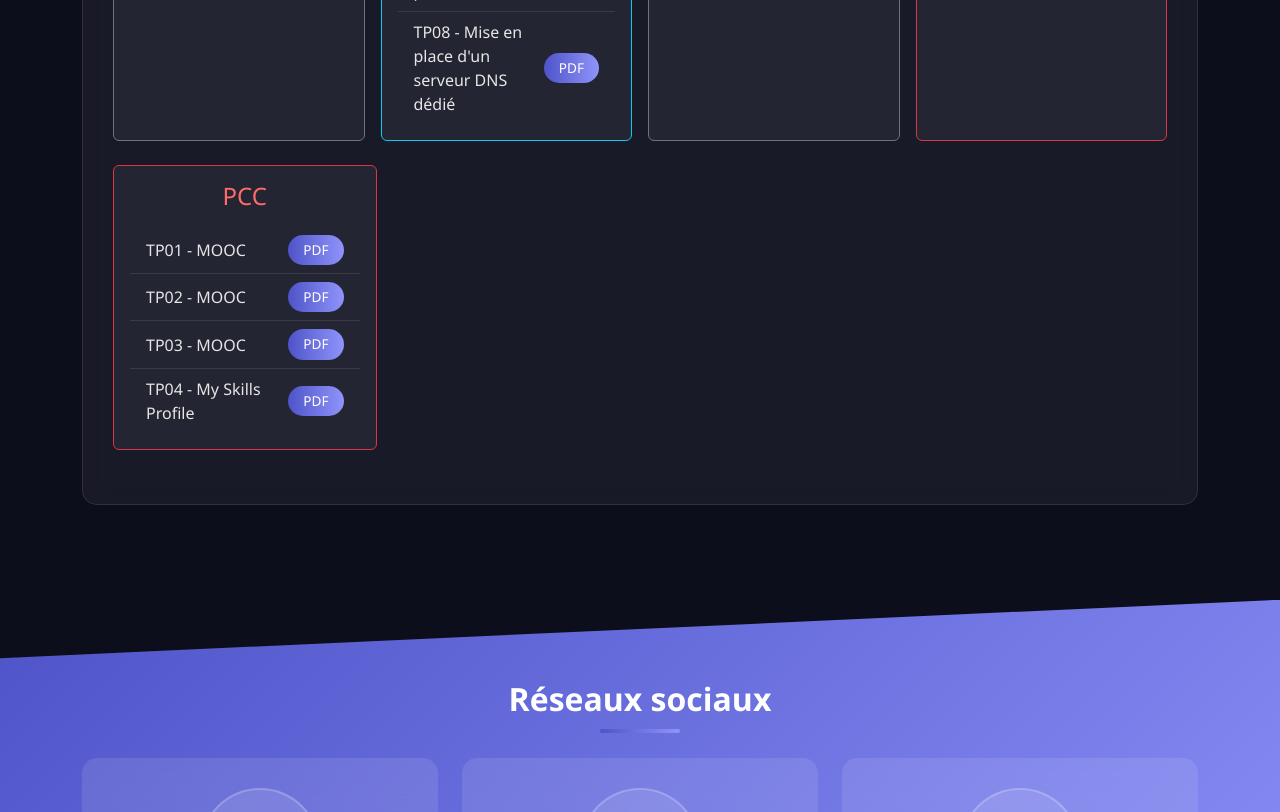
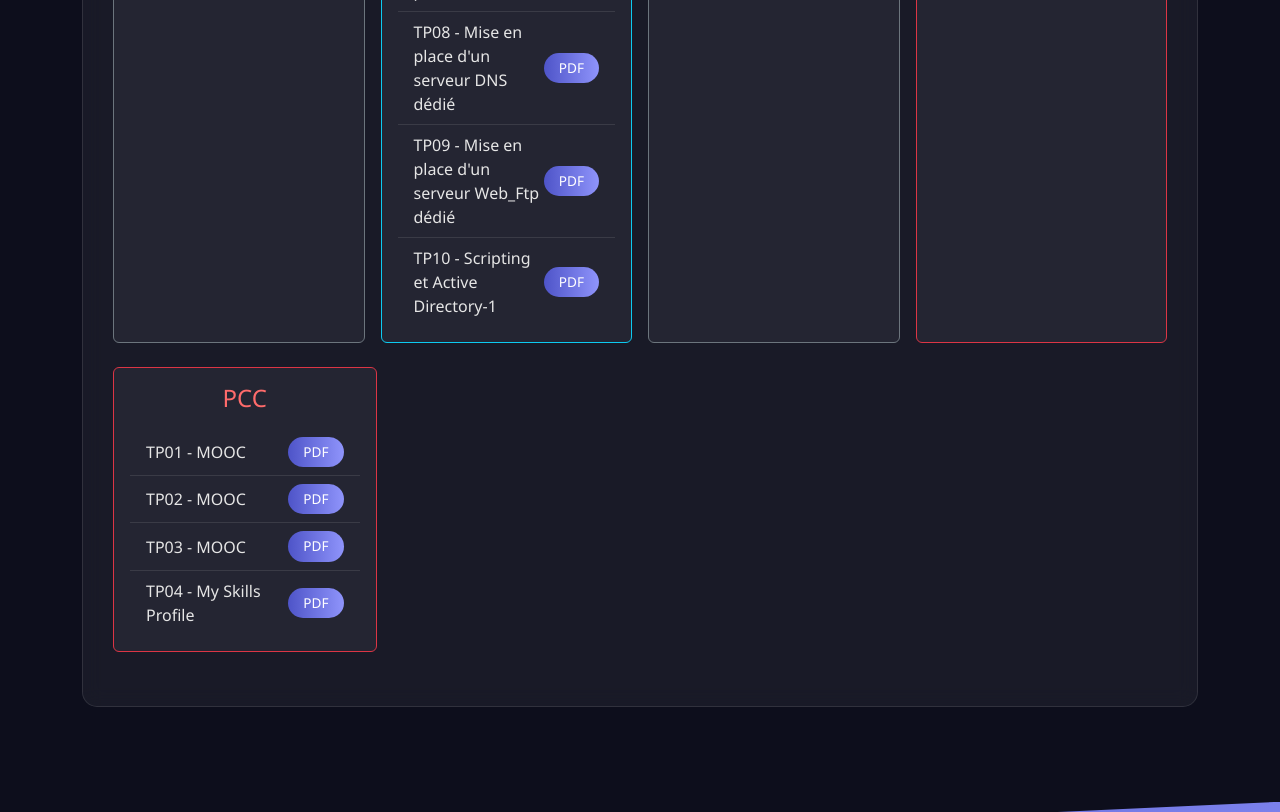
Before and after one commit to NathannMrts/My_portfolio, a plain HTML site: page Index.html in a window 1280 px wide. Shown: the part 5100-5912 px from the top of the page. Drawn offline with nearby package versions, Linux system fonts and the light colour scheme.

Commit message:
Add new list items for TP09 and TP10

```diff
--- a/Index.html
+++ b/Index.html
@@ -1632,6 +1632,14 @@
                        TP08 - Mise en place d'un serveur DNS dédié
                         <a href="TP08 - Mise en place d'un serveur DNS dédié.pdf" class="download-btn">PDF</a>
                     </li>
+                    <li class="list-group-item d-flex justify-content-between align-items-center">
+                       TP09 - Mise en place d'un serveur Web_Ftp dédié
+                        <a href="TP09 - Mise en place d'un serveur Web_Ftp dédié (ubuntu light).docx-1" class="download-btn">PDF</a>
+                    </li>
+                    <li class="list-group-item d-flex justify-content-between align-items-center">
+                       TP10 - Scripting et Active Directory-1
+                        <a href="TP10 - Scripting et Active Directory-1.pdf" class="download-btn">PDF</a>
+                    </li>
                 </ul>
             </div>
         </div>
```
